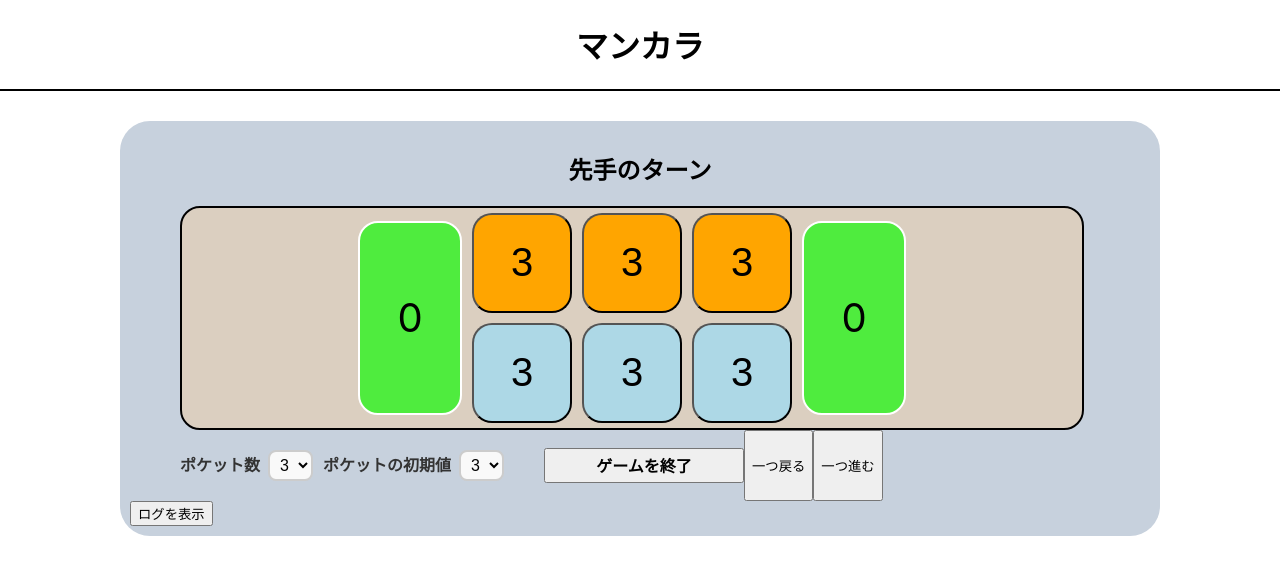
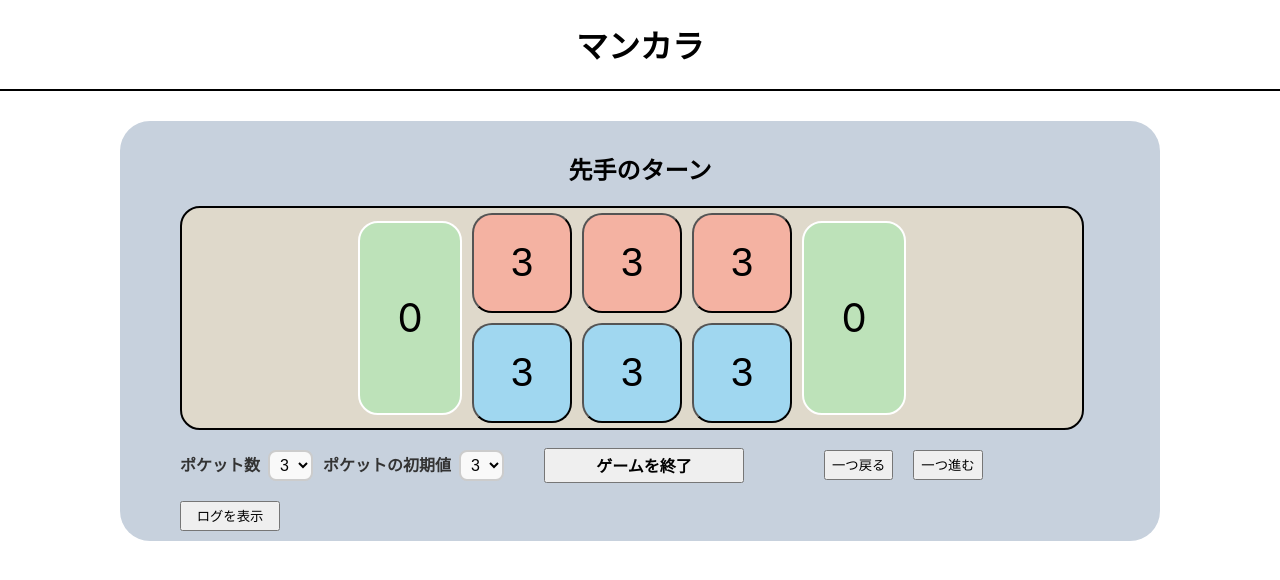
Before and after one commit to nomanoma121/mancala-app, a React (Create React App) app: page / in a window 1280 px wide. Both pictures are taken after a click on the button "ゲームを開始". Shown: the top 580 px of the page. Built offline with nearby package versions, Linux system fonts and the light colour scheme.

Commit message:
ログの上書き機能を実装

```diff
--- a/src/App.css
+++ b/src/App.css
@@ -1,5 +1,5 @@
 .tables {
-  background-color: rgb(219, 207, 192);
+  background-color: rgb(223, 217, 203);
   display: flex;
   margin: 0px auto 0 50px;
   width: 900px;
@@ -17,23 +17,25 @@
 }
 
 .firstPockets button {
-  background-color: lightblue;
+  background-color: #a0d7f0;
 }
 
 .firstPockets button:hover {
-  border: 3px solid blue;
+  background-color: #8ec6f0;
+  transform: scale(1.05);
 }
 
 .secondPockets button{
-  background-color: orange;
+  background-color: #f4b2a2;
 }
 
 .secondPockets button:hover {
-  border: 3px solid red;
+  background-color: #f09c8f;
+  transform: scale(1.05);
 }
 
 .subPocket {
-  background-color: rgb(79, 236, 62);
+  background-color: rgb(189, 226, 185);
   height: 190px;
   width: 100px;
   display: flex;
@@ -94,6 +96,7 @@
   margin-left: 30px;
   font-weight: bold;
   font-size: 16px;
+  margin-right: 80px;
 }
 
 .game-button:active {
@@ -124,12 +127,43 @@ h1 {
   margin-bottom: 30px;
 }
 
+.log-list li {
+  background-color: white;
+  border-bottom: 1px solid #ddd;
+  transition: background-color 0.3s;
+  padding-left: 20px;
+  margin-bottom: 3px;
+}
+
 .log-list li:hover {
-  background-color: rgb(228, 228, 216);
+  background-color: #f5f5f5;
+  transform: translateY(-1px);
 }
 
 .log-container {
-  background-color: yellow;
-  width: 900px;
-  margin: 0 auto;
+  width: 850px;
+  margin: 0px auto;
+  padding: 20px;
 }
+
+.log-list {
+  list-style-type: none;
+  padding: 0;
+  margin: 0;
+}
+
+.log-button {
+  margin-left: -950px;
+  width: 100px;
+  height: 30px;
+}
+
+.btn {
+  height: 30px;
+  margin-top: 20px;
+  margin-right: 20px;
+}
+
+.btn-container {
+  margin-left: 1000px;
+}
--- a/src/App.js
+++ b/src/App.js
@@ -131,7 +131,7 @@ function GameLog({history, turnHistory}) {
   return (
     <ol className="log-list">
       {history.map((e, index) => (
-        <li key={index}>{valueArray[index + 2]}のターン: {e}</li>
+        <li key={index + 1}>{index + 1}ターン目  {valueArray[index + 2]}のターン: {e}</li>
       ))}
     </ol>
   );
@@ -210,11 +210,18 @@ export default function Game() {
         copyArray[copyIndex + i] = Number(copyArray[copyIndex + i]) + 1;
       }
     })();
+    console.log(copyArray);
 
-    // historyを更新
-    console.log("copyArray: " + copyArray);
-    setHistory([...history, copyArray]);
-    console.log(history);
+    // historyを更新。ただし更新する際ターン数より配列が大きいときは過剰分を削除する（ログを上書きする）
+    let newHistory = [];
+    if(history.length > nowTurn + 1) {
+      newHistory = [...history].slice(0, nowTurn + 1);
+      setHistory([...newHistory, copyArray]);
+      let newTurnHistory = [...turnHistory].slice(0, nowTurn + 3);
+      setTurnHistory(newTurnHistory);
+    } else {
+      setHistory([...history, copyArray]);
+    }
 
     // 表示する配列操作
     let i = 1;
@@ -288,6 +295,10 @@ export default function Game() {
   }
 
   const preSituation = () => {
+    if(!isPlaying) {
+      alert("ゲームを開始してください");
+      return;
+    }
     console.log(history);
     console.log(history[nowTurn]);
     console.log("一つ戻る");
@@ -317,6 +328,10 @@ export default function Game() {
   }
 
   const nextSituation = () => {
+    if(!isPlaying) {
+      alert("ゲームを開始してください");
+      return;
+    }
     if(history[nowTurn + 1] !== undefined){
       setPocektsArray([...history[nowTurn + 1]]);
       setNowTurn(nowTurn + 1);
@@ -364,13 +379,13 @@ export default function Game() {
             isPlaying={isPlaying}
           />
           <GameButton isPlaying={isPlaying} handleGame={handleGame}/>
-          <button onClick={() => preSituation()}>一つ戻る</button>
-          <button onClick={() => nextSituation()}>一つ進む</button>
+          <button className="btn" onClick={() => preSituation()}>一つ戻る</button>
+          <button className="btn" onClick={() => nextSituation()}>一つ進む</button>
         </div>
         {isPlaying &&
         <>
-          <div>
-            <button onClick={toggleLog}>{isLogVisible ? "ログを非表示" : "ログを表示"}</button>
+          <div className="btn-container">
+            <button className="log-button" onClick={toggleLog}>{isLogVisible ? "ログを非表示" : "ログを表示"}</button>
           </div>
           <AnimatePresence>
             {isLogVisible && (
```
